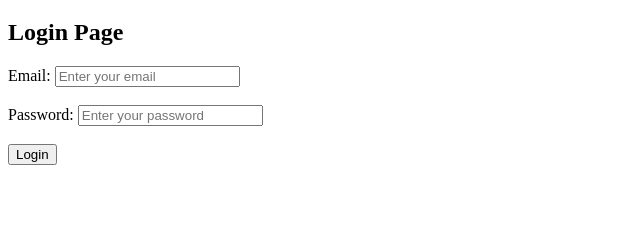
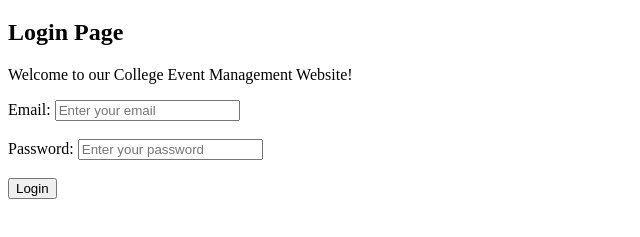
Before and after one commit to shrunjal-123/college-event-project, a plain HTML site: page index.html in a window 1280 px wide. Shown: the part 61-298 px from the top of the page, without its empty margins (0-640 px from the left). Drawn offline with Linux system fonts and the light colour scheme.

Commit message:
Updated login page

```diff
--- a/index.html
+++ b/index.html
@@ -9,6 +9,7 @@
 <body>
     <h1>College Event Management Website</h1>
     <h2>Login Page</h2>
+    <p>Welcome to our College Event Management Website!</p>
 
     <form>
         <label for="email">Email:</label>
```
